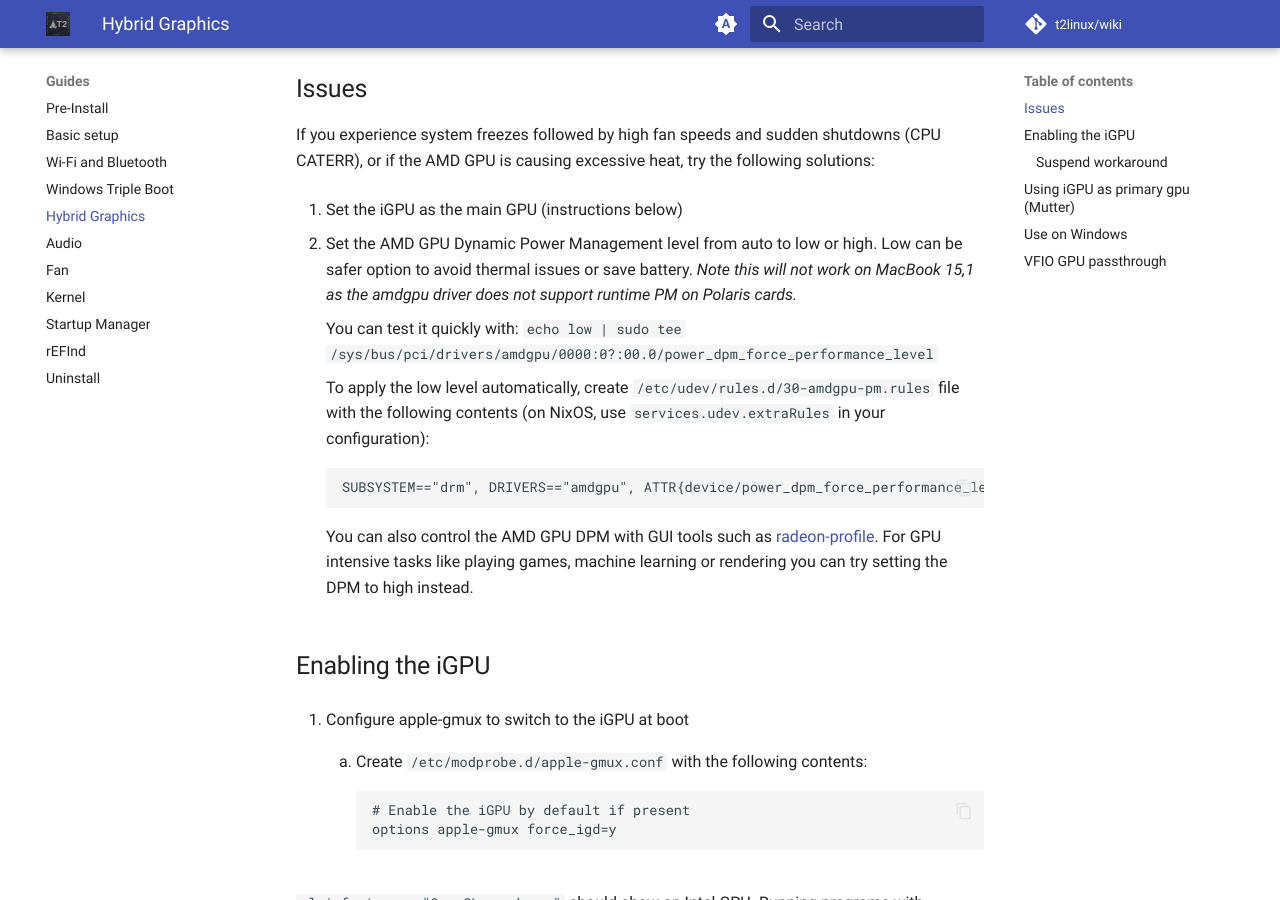
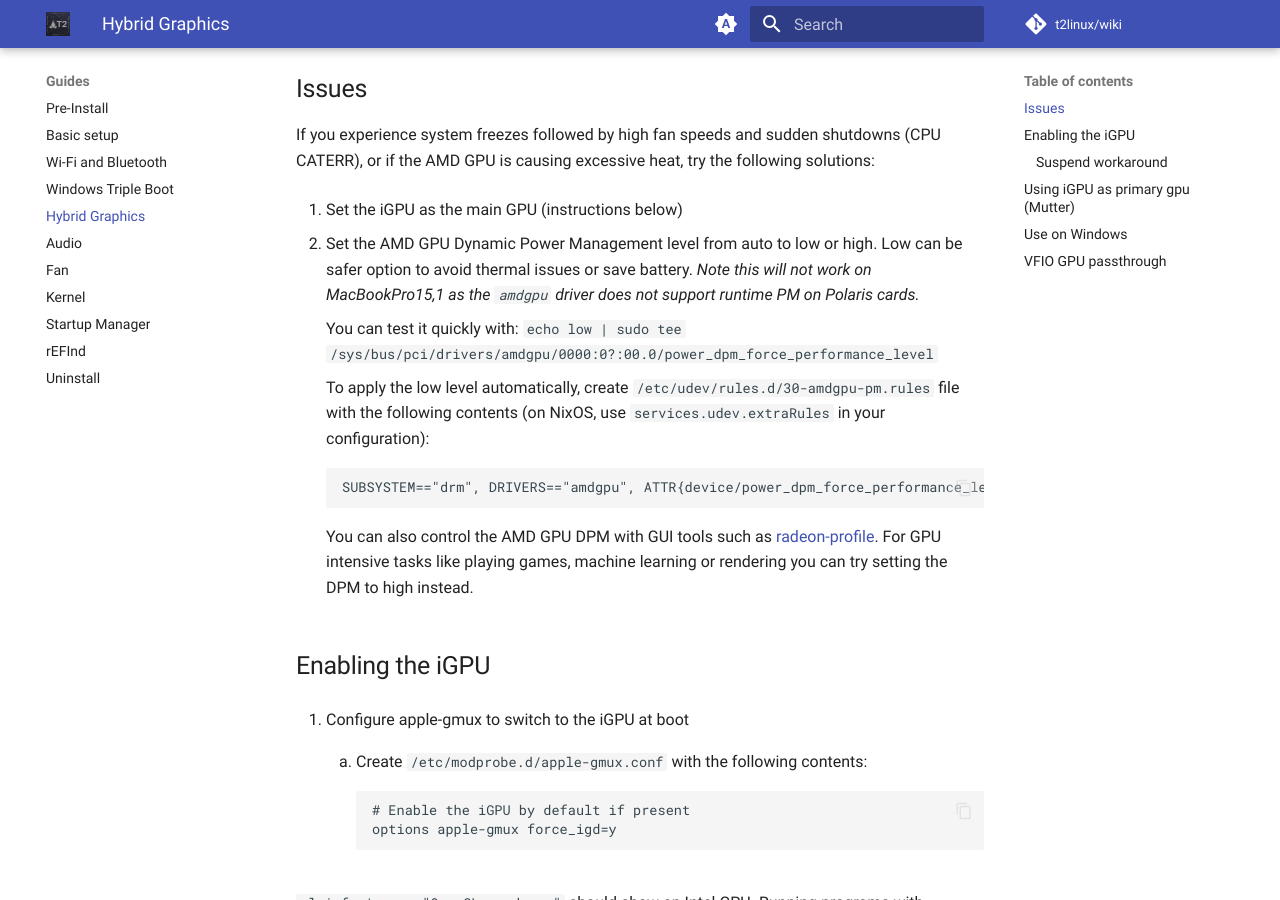
Before and after one commit to t2linux/wiki, an MkDocs documentation site: the page built from docs/guides/hybrid-graphics.md, in a window 1280 px wide and 900 px high, scrolled down 470 px. Built offline with MkDocs 1.6.1 and Material for MkDocs 9.7.7, drawn with Linux system fonts in a browser that asks for light colours; comment, search, counter and statistics services are not loaded.

Commit message:
Correct MacBook model reference in GPU management guide

```diff
--- a/docs/guides/hybrid-graphics.md
+++ b/docs/guides/hybrid-graphics.md
@@ -12,7 +12,7 @@ If you experience system freezes followed by high fan speeds and sudden shutdown
 
 1.  Set the iGPU as the main GPU (instructions below)
 
-2.  Set the AMD GPU Dynamic Power Management level from auto to low or high. Low can be safer option to avoid thermal issues or save battery. *Note this will not work on MacBook 15,1 as the amdgpu driver does not support runtime PM on Polaris cards.*
+2.  Set the AMD GPU Dynamic Power Management level from auto to low or high. Low can be safer option to avoid thermal issues or save battery. *Note this will not work on MacBookPro15,1 as the `amdgpu` driver does not support runtime PM on Polaris cards.*
 
     You can test it quickly with: `echo low | sudo tee /sys/bus/pci/drivers/amdgpu/0000:0?:00.0/power_dpm_force_performance_level`
 
```
